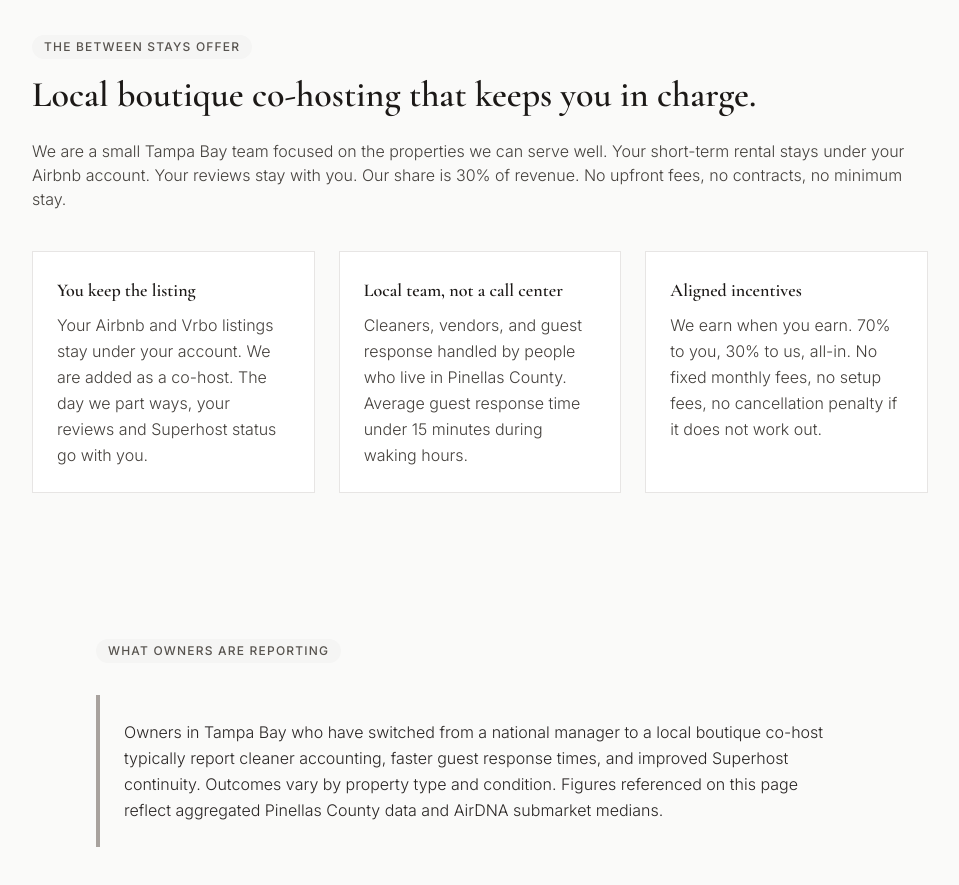
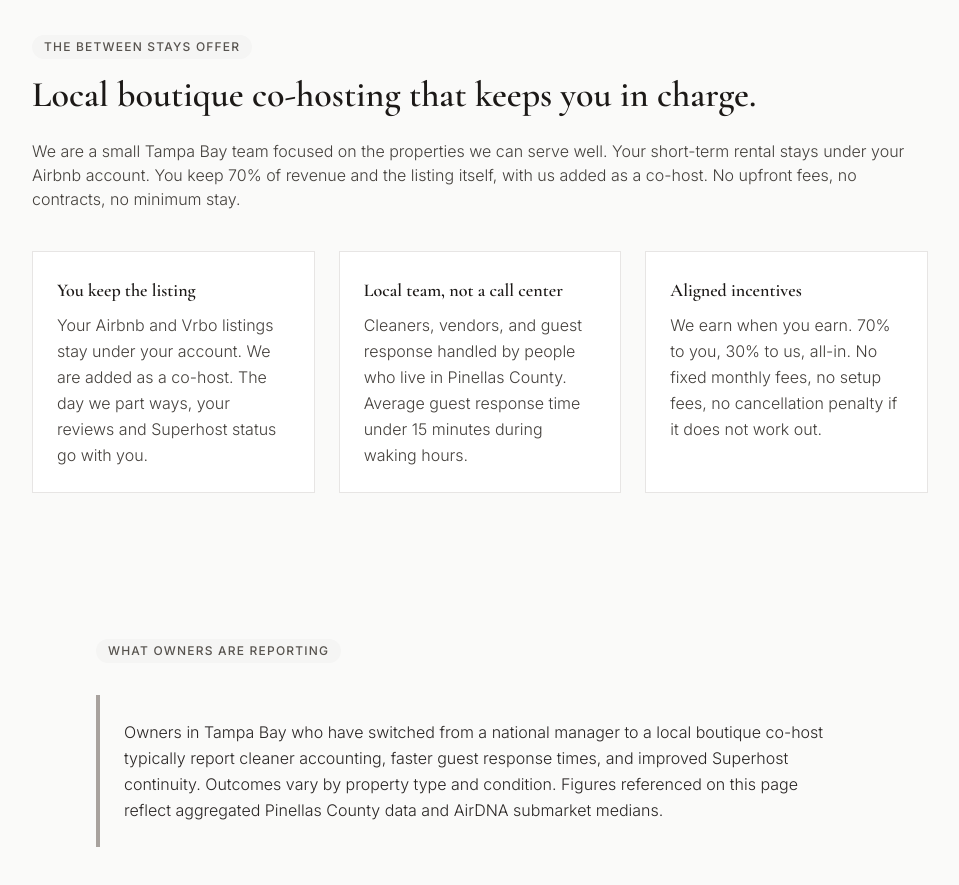
Before and after one commit to mattryanhill-create/betweenstayscollective, a React (Vite) app: page /compare/vacasa-vs-evolve-tampa in a window 1280 px wide. Shown: the part 2940-3825 px from the top of the page, without its empty margins (160-1119 px from the left). Built offline with nearby package versions, Linux system fonts and the light colour scheme.

Commit message:
Phase 4 fix: insert verbatim 'you keep 70%' phrase in comparison offer intro

```diff
--- a/src/components/programmatic/ComparisonLandingTemplate.tsx
+++ b/src/components/programmatic/ComparisonLandingTemplate.tsx
@@ -179,8 +179,8 @@ export default function ComparisonLandingTemplate({ slug, pagePath }: Props) {
         intro={
           <p>
             We are a small Tampa Bay team focused on the properties we can serve well. Your short-term
-            rental stays under your Airbnb account. Your reviews stay with you. Our share is 30% of revenue.
-            No upfront fees, no contracts, no minimum stay.
+            rental stays under your Airbnb account. You keep 70% of revenue and the listing itself, with
+            us added as a co-host. No upfront fees, no contracts, no minimum stay.
           </p>
         }
         pillars={[
```
